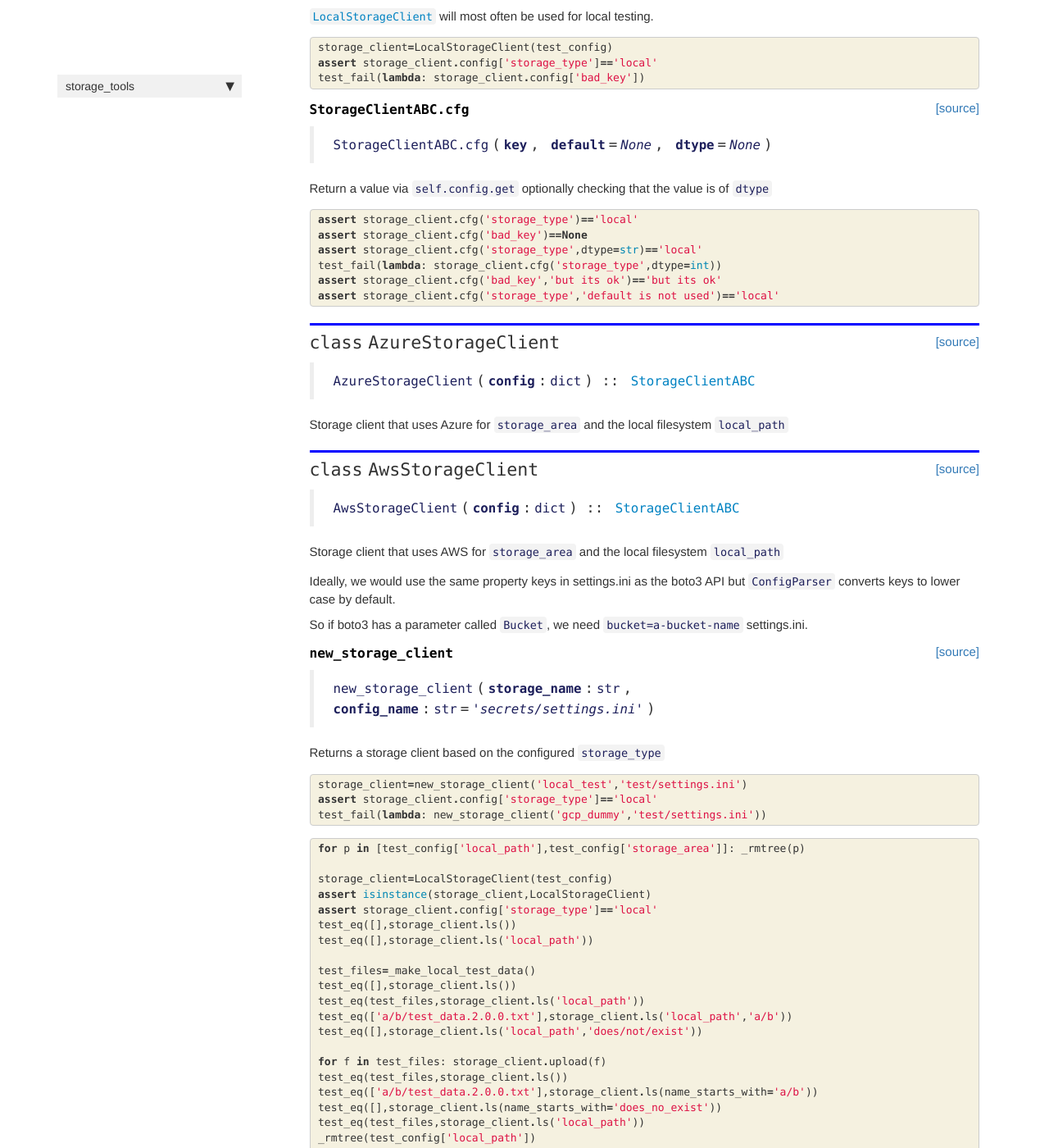
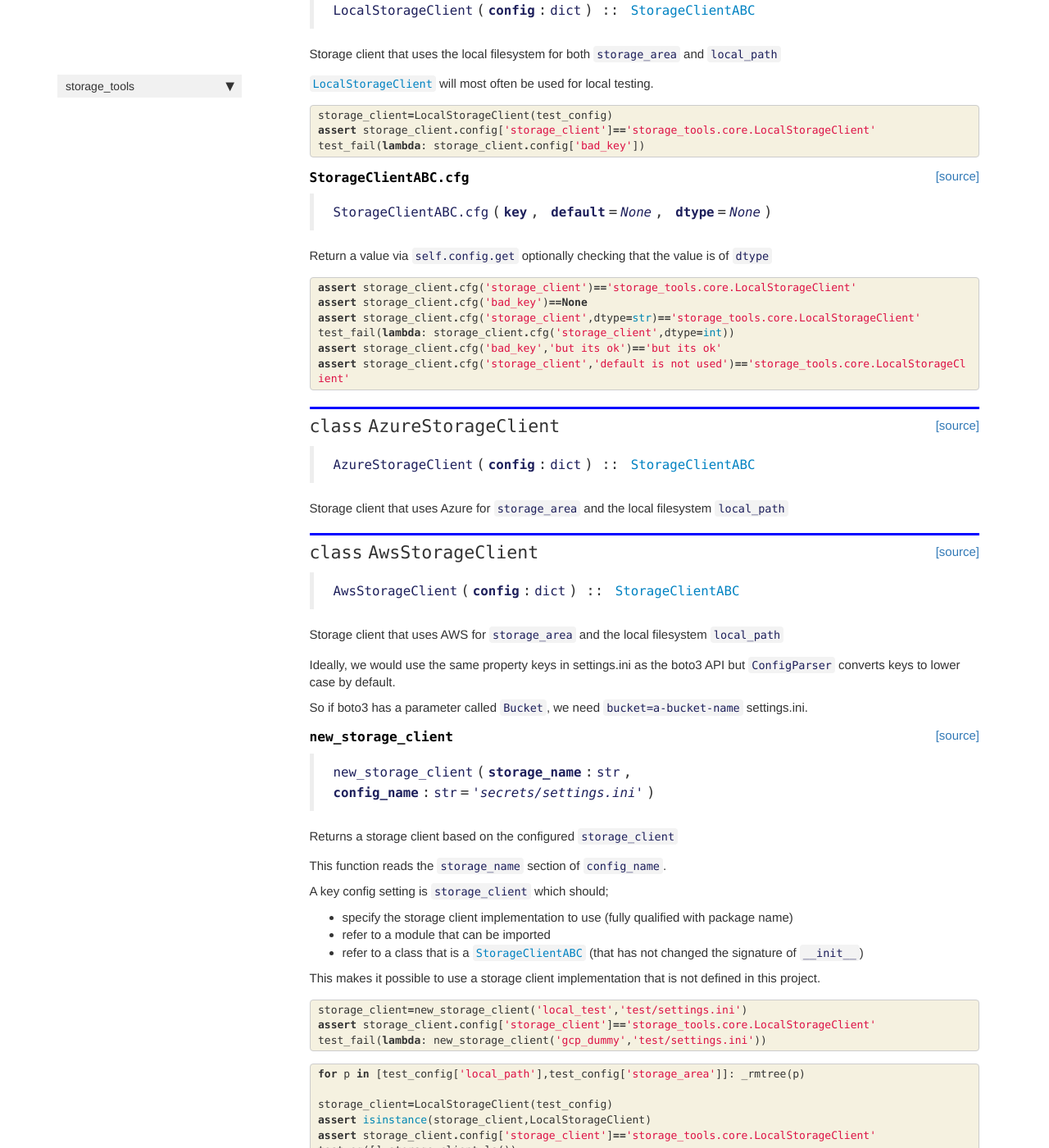
Before and after one commit to pete88b/storage_tools, a Jekyll site: the page built from docs/core.html, in a window 1280 px wide and 1400 px high, scrolled down 4857 px. Shown: the whole window at 82% size. Built offline with Jekyll 4.4.1, drawn with Linux system fonts in a browser that asks for light colours; nearby versions of some CDN libraries; comment, search, counter and statistics services are not loaded; some of the changed text lies outside the part shown.

Commit message:
changed config from storage_type to storage_client

```diff
--- a/docs/cli.html
+++ b/docs/cli.html
@@ -118,7 +118,7 @@ project_root
 local_path=data
 
 [azure_demo]
-storage_type=azure
+storage_client=storage_tools.core.AzureStorageClient
 conn_str=&lt;A connection string to an Azure Storage account without credential&gt;
 credential=&lt;The credentials with which to authenticate&gt;
 container=&lt;The name of a storage container&gt;</code></pre>
--- a/docs/core.html
+++ b/docs/core.html
@@ -83,7 +83,8 @@ description: "Core tools for working with storage."
 <div class=" highlight hl-ipython3"><pre><span></span><span class="k">assert</span> <span class="nb">isinstance</span><span class="p">(</span><span class="n">read_config</span><span class="p">(),</span><span class="n">ConfigParser</span><span class="p">)</span>
 <span class="k">assert</span> <span class="nb">isinstance</span><span class="p">(</span><span class="n">read_config</span><span class="p">()[</span><span class="s1">&#39;DEFAULT&#39;</span><span class="p">],</span><span class="n">SectionProxy</span><span class="p">)</span>
 <span class="k">assert</span> <span class="nb">isinstance</span><span class="p">(</span><span class="n">read_config</span><span class="p">(</span><span class="s1">&#39;DEFAULT&#39;</span><span class="p">),</span><span class="nb">dict</span><span class="p">)</span>
-<span class="k">assert</span> <span class="n">read_config</span><span class="p">(</span><span class="s1">&#39;local_cwd&#39;</span><span class="p">,</span><span class="n">config_name</span><span class="o">=</span><span class="s1">&#39;test/settings.ini&#39;</span><span class="p">)[</span><span class="s1">&#39;storage_type&#39;</span><span class="p">]</span><span class="o">==</span><span class="s1">&#39;local&#39;</span>
+<span class="n">test_eq</span><span class="p">(</span><span class="n">read_config</span><span class="p">(</span><span class="s1">&#39;local_cwd&#39;</span><span class="p">,</span><span class="n">config_name</span><span class="o">=</span><span class="s1">&#39;test/settings.ini&#39;</span><span class="p">)[</span><span class="s1">&#39;storage_client&#39;</span><span class="p">],</span>
+        <span class="s1">&#39;storage_tools.core.LocalStorageClient&#39;</span><span class="p">)</span>
 </pre></div>
 
     </div>
@@ -403,7 +404,8 @@ description: "Core tools for working with storage."
 
 <div class="inner_cell">
     <div class="input_area">
-<div class=" highlight hl-ipython3"><pre><span></span><span class="n">test_config</span><span class="o">=</span><span class="nb">dict</span><span class="p">(</span><span class="n">storage_type</span><span class="o">=</span><span class="s1">&#39;local&#39;</span><span class="p">,</span><span class="n">local_path</span><span class="o">=</span><span class="s1">&#39;test/local_path2&#39;</span><span class="p">,</span><span class="n">storage_area</span><span class="o">=</span><span class="s1">&#39;test/storage_area2&#39;</span><span class="p">)</span>
+<div class=" highlight hl-ipython3"><pre><span></span><span class="n">test_config</span><span class="o">=</span><span class="nb">dict</span><span class="p">(</span><span class="n">storage_client</span><span class="o">=</span><span class="s1">&#39;storage_tools.core.LocalStorageClient&#39;</span><span class="p">,</span>
+                 <span class="n">local_path</span><span class="o">=</span><span class="s1">&#39;test/local_path2&#39;</span><span class="p">,</span><span class="n">storage_area</span><span class="o">=</span><span class="s1">&#39;test/storage_area2&#39;</span><span class="p">)</span>
 </pre></div>
 
     </div>
@@ -616,7 +618,7 @@ description: "Core tools for working with storage."
 </ul>
 </li>
 </ul>
-<p><a href="/storage_tools/cli#upload_dataset"><code>upload_dataset</code></a> will;</p>
+<p><code>upload_dataset</code> will;</p>
 <ul>
 <li>create a folder <code>[local_path]/[name].[version]</code><ul>
 <li>if this folder already exists, as error will be raised</li>
@@ -624,7 +626,11 @@ description: "Core tools for working with storage."
 </li>
 <li>copy the file or folder contents (and all sub-folders) to this folder</li>
 <li>create a manifest in this folder</li>
-<li>create a zip archive, called <code>[name].[version].zip</code>, of this folder</li>
+<li>create a zip archive, called <code>[name].[version].zip</code>, of this folder<ul>
+<li>Use the optional <code>compression_level</code> config setting to control the level of compression used by <code>zlib</code></li>
+<li>If you are creating a dataset of files that are already compressed (e.g. images, models etc), setting <code>compression_level=0</code> can make this step run much faster</li>
+</ul>
+</li>
 <li>upload the zip archive to remote storage</li>
 <li>return the location of the dataset in remote storage</li>
 </ul>
@@ -744,7 +750,7 @@ description: "Core tools for working with storage."
 <div class="inner_cell">
     <div class="input_area">
 <div class=" highlight hl-ipython3"><pre><span></span><span class="n">storage_client</span><span class="o">=</span><span class="n">LocalStorageClient</span><span class="p">(</span><span class="n">test_config</span><span class="p">)</span>
-<span class="k">assert</span> <span class="n">storage_client</span><span class="o">.</span><span class="n">config</span><span class="p">[</span><span class="s1">&#39;storage_type&#39;</span><span class="p">]</span><span class="o">==</span><span class="s1">&#39;local&#39;</span>
+<span class="k">assert</span> <span class="n">storage_client</span><span class="o">.</span><span class="n">config</span><span class="p">[</span><span class="s1">&#39;storage_client&#39;</span><span class="p">]</span><span class="o">==</span><span class="s1">&#39;storage_tools.core.LocalStorageClient&#39;</span>
 <span class="n">test_fail</span><span class="p">(</span><span class="k">lambda</span><span class="p">:</span> <span class="n">storage_client</span><span class="o">.</span><span class="n">config</span><span class="p">[</span><span class="s1">&#39;bad_key&#39;</span><span class="p">])</span>
 </pre></div>
 
@@ -787,12 +793,12 @@ description: "Core tools for working with storage."
 
 <div class="inner_cell">
     <div class="input_area">
-<div class=" highlight hl-ipython3"><pre><span></span><span class="k">assert</span> <span class="n">storage_client</span><span class="o">.</span><span class="n">cfg</span><span class="p">(</span><span class="s1">&#39;storage_type&#39;</span><span class="p">)</span><span class="o">==</span><span class="s1">&#39;local&#39;</span>
+<div class=" highlight hl-ipython3"><pre><span></span><span class="k">assert</span> <span class="n">storage_client</span><span class="o">.</span><span class="n">cfg</span><span class="p">(</span><span class="s1">&#39;storage_client&#39;</span><span class="p">)</span><span class="o">==</span><span class="s1">&#39;storage_tools.core.LocalStorageClient&#39;</span>
 <span class="k">assert</span> <span class="n">storage_client</span><span class="o">.</span><span class="n">cfg</span><span class="p">(</span><span class="s1">&#39;bad_key&#39;</span><span class="p">)</span><span class="o">==</span><span class="kc">None</span>
-<span class="k">assert</span> <span class="n">storage_client</span><span class="o">.</span><span class="n">cfg</span><span class="p">(</span><span class="s1">&#39;storage_type&#39;</span><span class="p">,</span><span class="n">dtype</span><span class="o">=</span><span class="nb">str</span><span class="p">)</span><span class="o">==</span><span class="s1">&#39;local&#39;</span>
-<span class="n">test_fail</span><span class="p">(</span><span class="k">lambda</span><span class="p">:</span> <span class="n">storage_client</span><span class="o">.</span><span class="n">cfg</span><span class="p">(</span><span class="s1">&#39;storage_type&#39;</span><span class="p">,</span><span class="n">dtype</span><span class="o">=</span><span class="nb">int</span><span class="p">))</span>
+<span class="k">assert</span> <span class="n">storage_client</span><span class="o">.</span><span class="n">cfg</span><span class="p">(</span><span class="s1">&#39;storage_client&#39;</span><span class="p">,</span><span class="n">dtype</span><span class="o">=</span><span class="nb">str</span><span class="p">)</span><span class="o">==</span><span class="s1">&#39;storage_tools.core.LocalStorageClient&#39;</span>
+<span class="n">test_fail</span><span class="p">(</span><span class="k">lambda</span><span class="p">:</span> <span class="n">storage_client</span><span class="o">.</span><span class="n">cfg</span><span class="p">(</span><span class="s1">&#39;storage_client&#39;</span><span class="p">,</span><span class="n">dtype</span><span class="o">=</span><span class="nb">int</span><span class="p">))</span>
 <span class="k">assert</span> <span class="n">storage_client</span><span class="o">.</span><span class="n">cfg</span><span class="p">(</span><span class="s1">&#39;bad_key&#39;</span><span class="p">,</span><span class="s1">&#39;but its ok&#39;</span><span class="p">)</span><span class="o">==</span><span class="s1">&#39;but its ok&#39;</span>
-<span class="k">assert</span> <span class="n">storage_client</span><span class="o">.</span><span class="n">cfg</span><span class="p">(</span><span class="s1">&#39;storage_type&#39;</span><span class="p">,</span><span class="s1">&#39;default is not used&#39;</span><span class="p">)</span><span class="o">==</span><span class="s1">&#39;local&#39;</span>
+<span class="k">assert</span> <span class="n">storage_client</span><span class="o">.</span><span class="n">cfg</span><span class="p">(</span><span class="s1">&#39;storage_client&#39;</span><span class="p">,</span><span class="s1">&#39;default is not used&#39;</span><span class="p">)</span><span class="o">==</span><span class="s1">&#39;storage_tools.core.LocalStorageClient&#39;</span>
 </pre></div>
 
     </div>
@@ -894,7 +900,7 @@ description: "Core tools for working with storage."
 <div class="output_markdown rendered_html output_subarea ">
 <h4 id="new_storage_client" class="doc_header"><code>new_storage_client</code><a href="https://github.com/pete88b/storage_tools/tree/master/storage_tools/core.py#L282" class="source_link" style="float:right">[source]</a></h4><blockquote><p><code>new_storage_client</code>(<strong><code>storage_name</code></strong>:<code>str</code>, <strong><code>config_name</code></strong>:<code>str</code>=<em><code>'secrets/settings.ini'</code></em>)</p>
 </blockquote>
-<p>Returns a storage client based on the configured <code>storage_type</code></p>
+<p>Returns a storage client based on the configured <code>storage_client</code></p>
 
 </div>
 
@@ -906,6 +912,20 @@ description: "Core tools for working with storage."
 </div>
     {% endraw %}
 
+<div class="cell border-box-sizing text_cell rendered"><div class="inner_cell">
+<div class="text_cell_render border-box-sizing rendered_html">
+<p>This function reads the <code>storage_name</code> section of <code>config_name</code>.</p>
+<p>A key config setting is <code>storage_client</code> which should;</p>
+<ul>
+<li>specify the storage client implementation to use (fully qualified with package name)</li>
+<li>refer to a module that can be imported</li>
+<li>refer to a class that is a <a href="/storage_tools/core#StorageClientABC"><code>StorageClientABC</code></a> (that has not changed the signature of <code>__init__</code>)</li>
+</ul>
+<p>This makes it possible to use a storage client implementation that is not defined in this project.</p>
+
+</div>
+</div>
+</div>
     {% raw %}
 
 <div class="cell border-box-sizing code_cell rendered">
@@ -914,7 +934,7 @@ description: "Core tools for working with storage."
 <div class="inner_cell">
     <div class="input_area">
 <div class=" highlight hl-ipython3"><pre><span></span><span class="n">storage_client</span><span class="o">=</span><span class="n">new_storage_client</span><span class="p">(</span><span class="s1">&#39;local_test&#39;</span><span class="p">,</span><span class="s1">&#39;test/settings.ini&#39;</span><span class="p">)</span>
-<span class="k">assert</span> <span class="n">storage_client</span><span class="o">.</span><span class="n">config</span><span class="p">[</span><span class="s1">&#39;storage_type&#39;</span><span class="p">]</span><span class="o">==</span><span class="s1">&#39;local&#39;</span>
+<span class="k">assert</span> <span class="n">storage_client</span><span class="o">.</span><span class="n">config</span><span class="p">[</span><span class="s1">&#39;storage_client&#39;</span><span class="p">]</span><span class="o">==</span><span class="s1">&#39;storage_tools.core.LocalStorageClient&#39;</span>
 <span class="n">test_fail</span><span class="p">(</span><span class="k">lambda</span><span class="p">:</span> <span class="n">new_storage_client</span><span class="p">(</span><span class="s1">&#39;gcp_dummy&#39;</span><span class="p">,</span><span class="s1">&#39;test/settings.ini&#39;</span><span class="p">))</span>
 </pre></div>
 
@@ -936,7 +956,7 @@ description: "Core tools for working with storage."
 
 <span class="n">storage_client</span><span class="o">=</span><span class="n">LocalStorageClient</span><span class="p">(</span><span class="n">test_config</span><span class="p">)</span>
 <span class="k">assert</span> <span class="nb">isinstance</span><span class="p">(</span><span class="n">storage_client</span><span class="p">,</span><span class="n">LocalStorageClient</span><span class="p">)</span>
-<span class="k">assert</span> <span class="n">storage_client</span><span class="o">.</span><span class="n">config</span><span class="p">[</span><span class="s1">&#39;storage_type&#39;</span><span class="p">]</span><span class="o">==</span><span class="s1">&#39;local&#39;</span>
+<span class="k">assert</span> <span class="n">storage_client</span><span class="o">.</span><span class="n">config</span><span class="p">[</span><span class="s1">&#39;storage_client&#39;</span><span class="p">]</span><span class="o">==</span><span class="s1">&#39;storage_tools.core.LocalStorageClient&#39;</span>
 <span class="n">test_eq</span><span class="p">([],</span><span class="n">storage_client</span><span class="o">.</span><span class="n">ls</span><span class="p">())</span>
 <span class="n">test_eq</span><span class="p">([],</span><span class="n">storage_client</span><span class="o">.</span><span class="n">ls</span><span class="p">(</span><span class="s1">&#39;local_path&#39;</span><span class="p">))</span>
 
@@ -1038,9 +1058,9 @@ description: "Core tools for working with storage."
 <div class="inner_cell">
     <div class="input_area">
 <div class=" highlight hl-ipython3"><pre><span></span><span class="n">storage_client</span><span class="o">=</span><span class="n">new_storage_client</span><span class="p">(</span><span class="s1">&#39;azure_dummy&#39;</span><span class="p">,</span><span class="s1">&#39;test/settings.ini&#39;</span><span class="p">)</span>
-<span class="k">assert</span> <span class="nb">isinstance</span><span class="p">(</span><span class="n">storage_client</span><span class="p">,</span><span class="n">AzureStorageClient</span><span class="p">)</span>
+<span class="n">test_eq</span><span class="p">(</span><span class="n">storage_client</span><span class="o">.</span><span class="vm">__class__</span><span class="o">.</span><span class="vm">__name__</span><span class="p">,</span><span class="s1">&#39;AzureStorageClient&#39;</span><span class="p">)</span>
 <span class="n">storage_client</span><span class="o">=</span><span class="n">new_storage_client</span><span class="p">(</span><span class="s1">&#39;aws_dummy&#39;</span><span class="p">,</span><span class="s1">&#39;test/settings.ini&#39;</span><span class="p">)</span>
-<span class="k">assert</span> <span class="nb">isinstance</span><span class="p">(</span><span class="n">storage_client</span><span class="p">,</span><span class="n">AwsStorageClient</span><span class="p">)</span>
+<span class="n">test_eq</span><span class="p">(</span><span class="n">storage_client</span><span class="o">.</span><span class="vm">__class__</span><span class="o">.</span><span class="vm">__name__</span><span class="p">,</span><span class="s1">&#39;AwsStorageClient&#39;</span><span class="p">)</span>
 </pre></div>
 
     </div>
--- a/docs/index.html
+++ b/docs/index.html
@@ -102,7 +102,7 @@ project_root
 local_path=data
 
 [azure_demo]
-storage_type=azure
+storage_client=storage_tools.core.AzureStorageClient
 conn_str=&lt;A connection string to an Azure Storage account without credential&gt;
 credential=&lt;The credentials with which to authenticate&gt;
 container=&lt;The name of a storage container&gt;</code></pre>
@@ -149,7 +149,7 @@ container=&lt;The name of a storage container&gt;</code></pre>
 local_path=data
 
 [aws_demo]
-storage_type=aws
+storage_client=storage_tools.core.AwsStorageClient
 service_name=s3
 aws_access_key_id=&lt;An AWS access key ID&gt;
 aws_secret_access_key=&lt;An AWS access key&gt;
```
Also changed, not shown: docs/demo.html (+8 -11 lines), storage_tools/core.py (+12 -10 lines), README.md, 5 other files.
